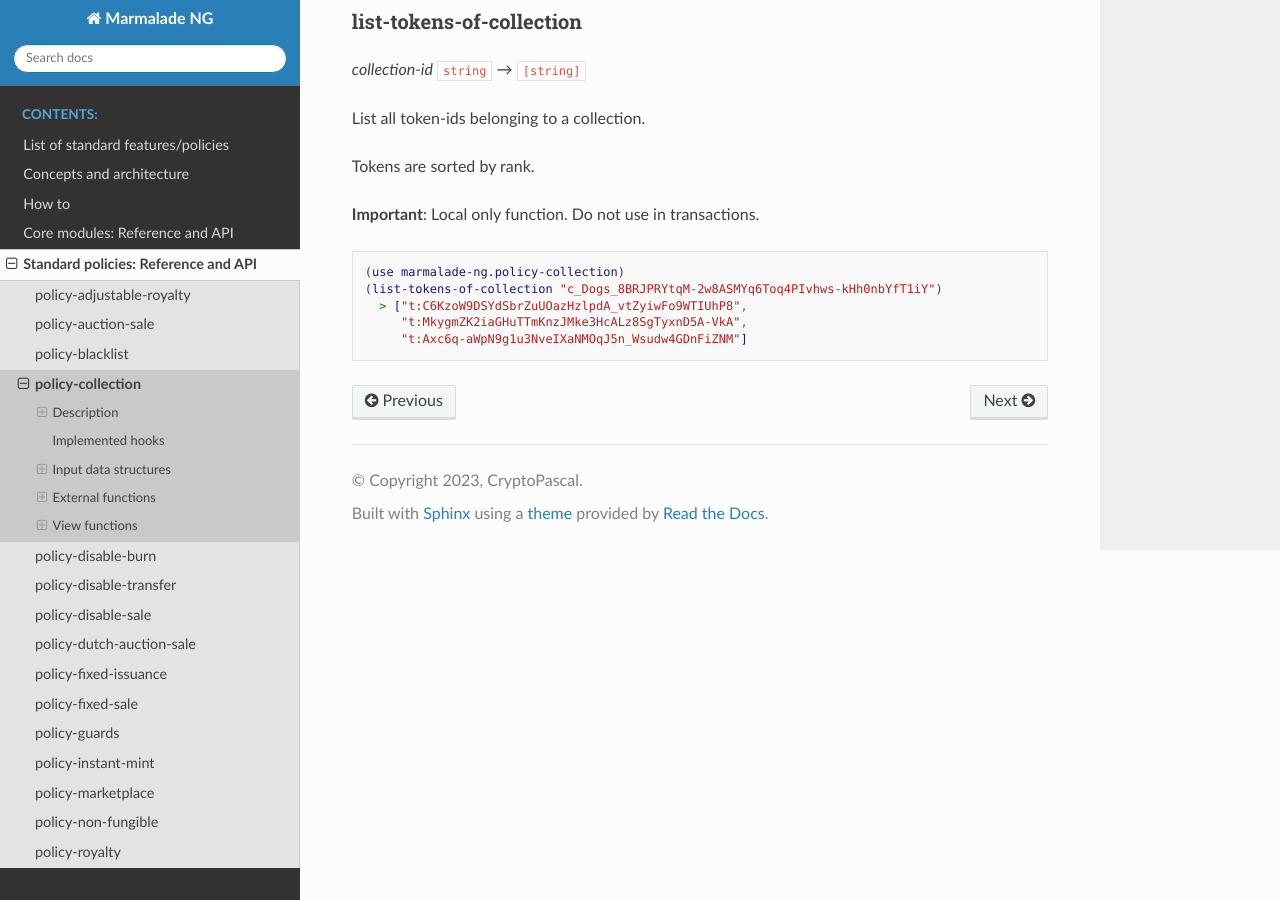
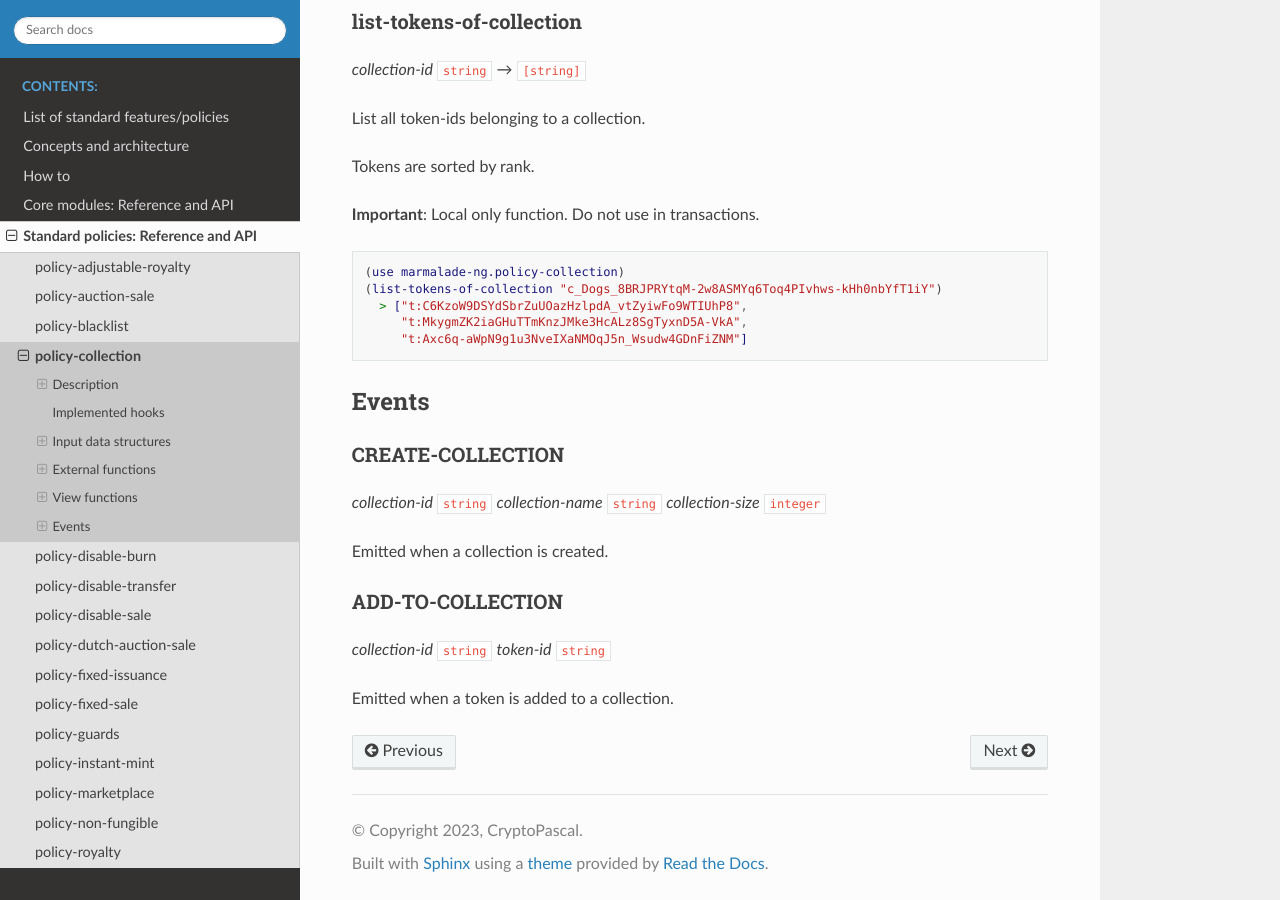
Before and after one commit to Marmalade-NG/marmalade-ng, a Sphinx documentation site: the page built from doc/source/policy-collection.rst, in a window 1280 px wide and 900 px high, scrolled down 3384 px. Built offline with Sphinx 7.4.7 and the Read the Docs theme 2.0.0, drawn with Linux system fonts in a browser that asks for light colours.

Commit message:
Add the event ADD-COLLECTION. Update the tests and uupdate the doc

```diff
--- a/doc/source/policy-collection.rst
+++ b/doc/source/policy-collection.rst
@@ -182,3 +182,19 @@ Tokens are sorted by rank.
     > ["t:C6KzoW9DSYdSbrZuUOazHzlpdA_vtZyiwFo9WTIUhP8",
        "t:MkygmZK2iaGHuTTmKnzJMke3HcALz8SgTyxnD5A-VkA",
        "t:Axc6q-aWpN9g1u3NveIXaNMOqJ5n_Wsudw4GDnFiZNM"]
+
+
+Events
+^^^^^^
+CREATE-COLLECTION
+~~~~~~~~~~~~~~~~~
+*collection-id* ``string`` *collection-name* ``string`` *collection-size* ``integer``
+
+Emitted when a collection is created.
+
+
+ADD-TO-COLLECTION
+~~~~~~~~~~~~~~~~~
+*collection-id* ``string`` *token-id* ``string``
+
+Emitted when a token is added to a collection.
```
Also changed, not shown: 2 other files.
